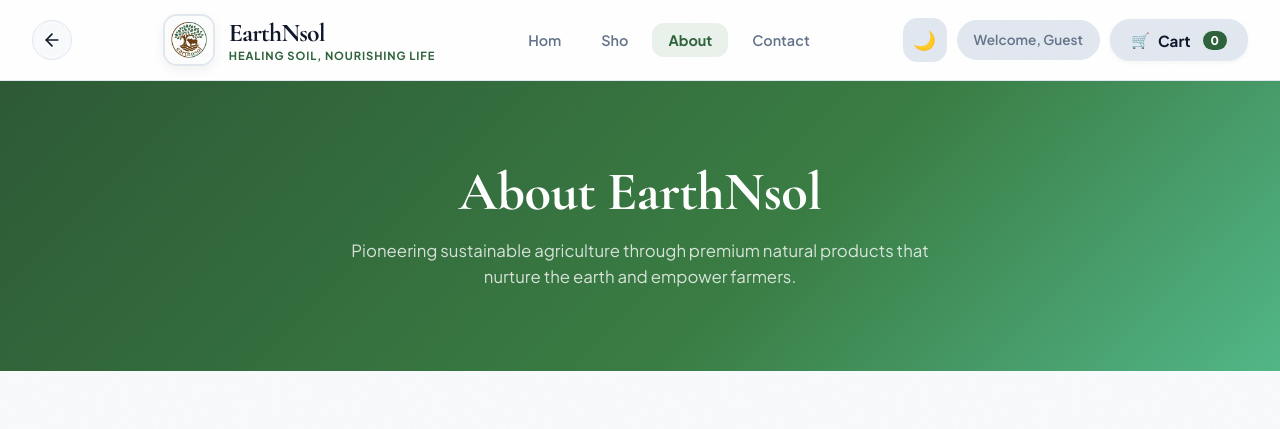
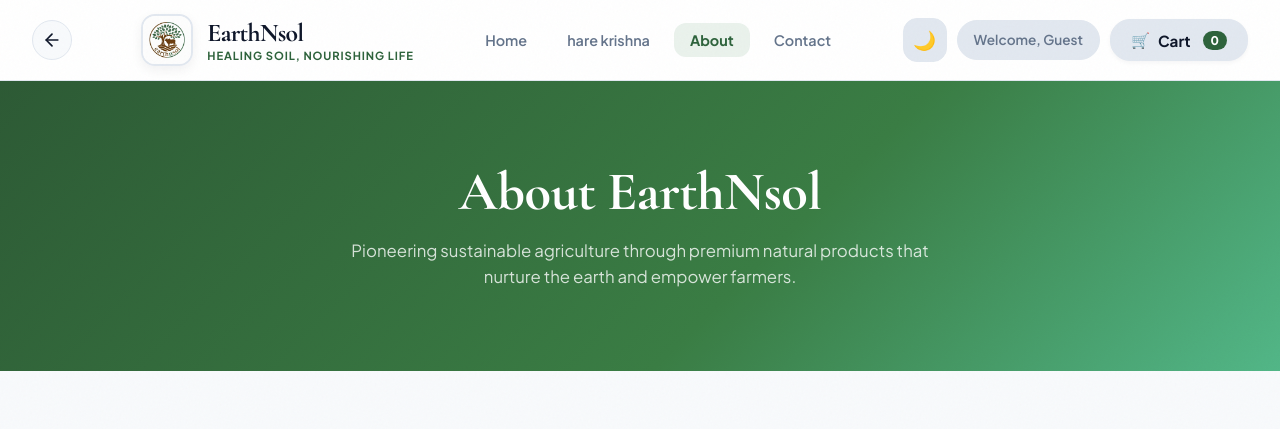
Before and after one commit to Survevedant06/earthnsol, a website: page about.html in a window 1280 px wide. Shown: the top 429 px of the page. Drawn offline with nearby package versions, Linux system fonts and the light colour scheme; no server answers.

Commit message:
https://survevedant2006.atlassian.net/browse/EAR-1

```diff
--- a/about.html
+++ b/about.html
@@ -104,8 +104,8 @@
       </a>
       <button class="menu-toggle" onclick="document.getElementById('main-nav').classList.toggle('open')">☰</button>
       <nav id="main-nav"><ul>
-        <li><a href="index.html">Hom</a></li>
-        <li><a href="shop.html">Sho</a></li>
+        <li><a href="index.html">Home</a></li>
+        <li><a href="shop.html">hare krishna </a></li>
         <li><a href="about.html">About</a></li>
         <li><a href="contact.html">Contact</a></li>
       </ul></nav>
```
